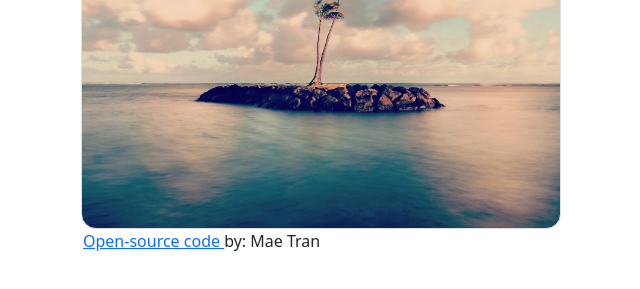
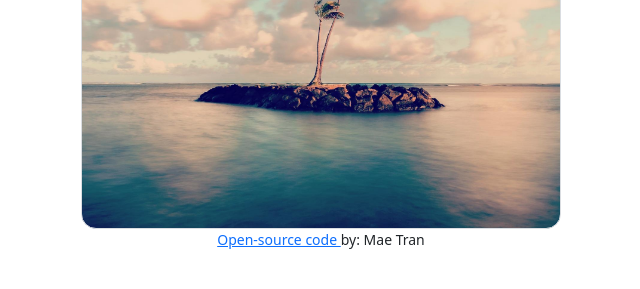
Before and after one commit to iamaphinca/SheCodes_WeatherApp, a plain HTML site: page index.html in a window 1280 px wide. Shown: the part 251-540 px from the top of the page, without its empty margins (319-959 px from the left). Drawn offline with nearby package versions, Linux system fonts and the light colour scheme; no server answers.

Commit message:
Improved CSS

```diff
--- a/index.html
+++ b/index.html
@@ -84,7 +84,7 @@
         <div class="weatherForecast" id="forecast"></div>
       </div>
 
-      <p class="sideComment">
+      <small class="sideComment">
         <a
           href="https://github.com/iamaphinca/SheCodes_WeatherApp"
           target="_blank"
@@ -92,7 +92,7 @@
           Open-source code
         </a>
         by: Mae Tran
-      </p>
+      </small>
     </div>
 
     <script src="index.js"></script>
--- a/styles.css
+++ b/styles.css
@@ -90,7 +90,7 @@ button {
 }
 
 .sideComment {
-  margin-left: 320px;
   margin-top: 0px;
-  text-align: left;
+  text-align: center;
+  display: block;
 }
```
